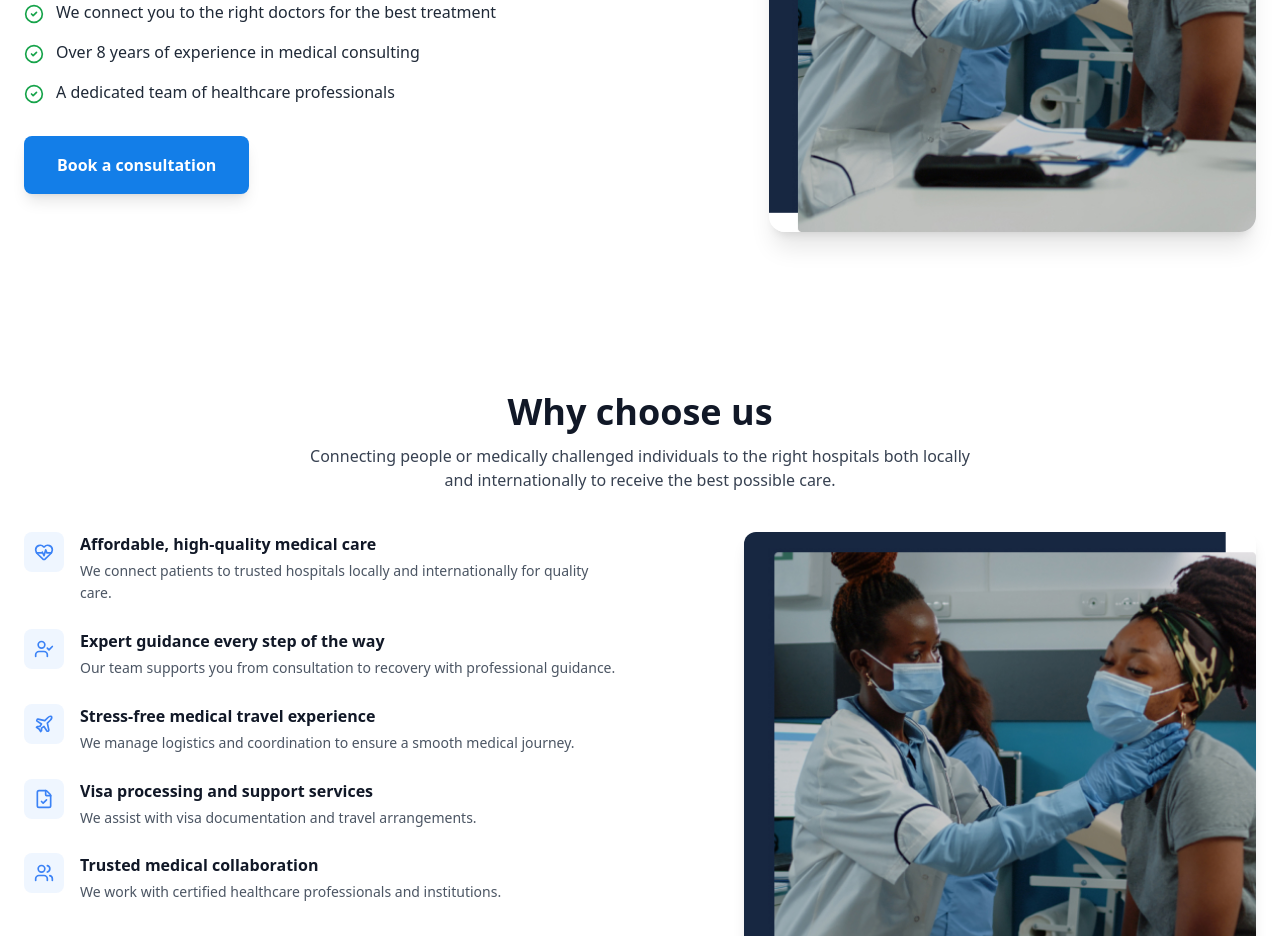
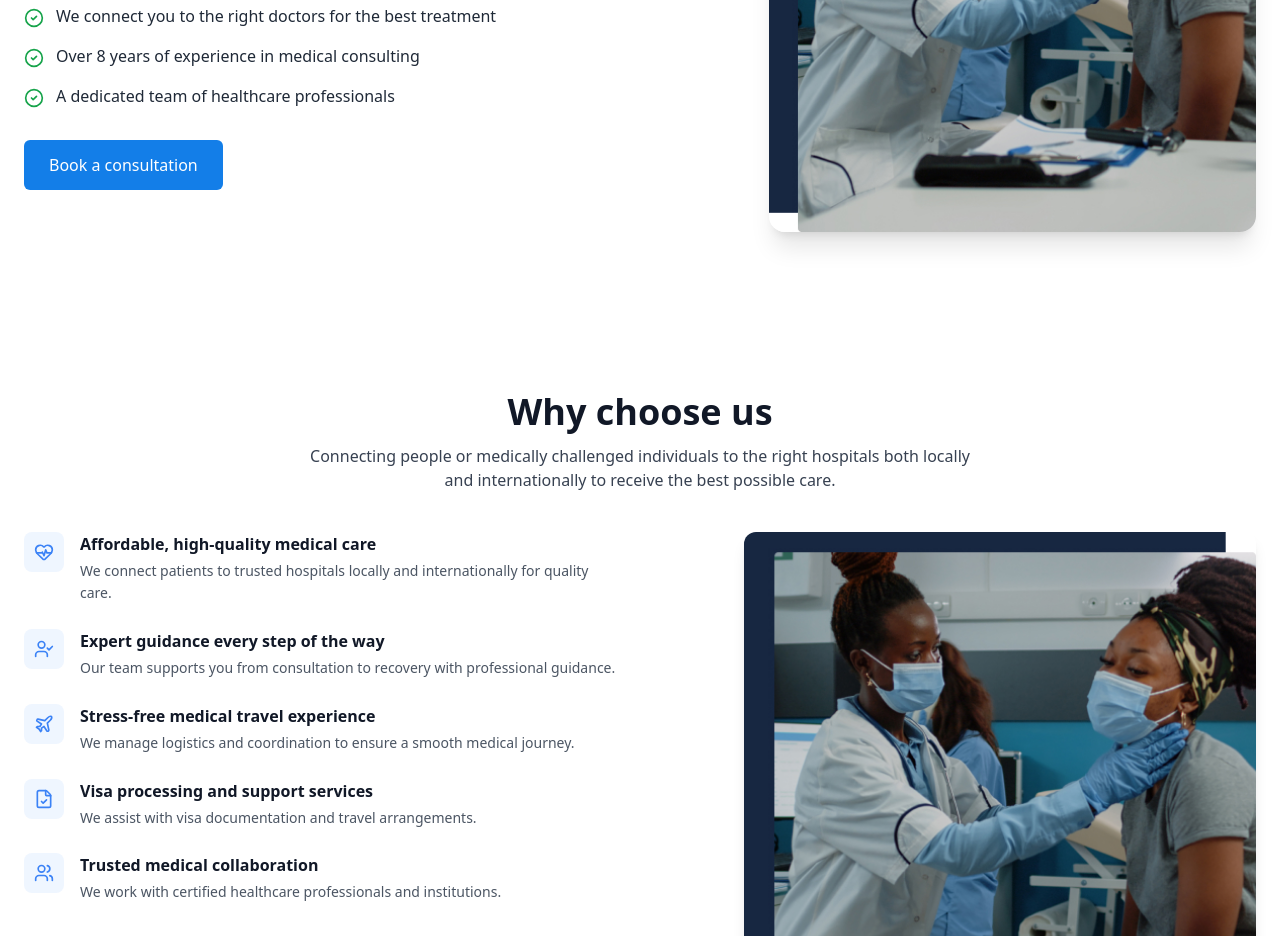
Before and after one commit to Binmuhammad001/healing-ways, a React (Vite) app: page / in a window 1280 px wide. Shown: the part 3380-4316 px from the top of the page. Built offline with nearby package versions, Linux system fonts and the light colour scheme.

Commit message:
Update section4.jsx

```diff
--- a/src/components/home/section4.jsx
+++ b/src/components/home/section4.jsx
@@ -52,10 +52,13 @@ export default function Section4() {
               ))}
             </div>
 
-            {/* CTA */}
-            <button className="bg-[#137EE8] text-white px-6 sm:px-8 py-3 sm:py-4 rounded-lg font-semibold hover:bg-blue-700 transition-colors shadow-lg">
-              Book a consultation
-            </button>
+          <button
+        onClick={handleBookConsultation}
+        className="bg-[#137EE8] text-white px-6 py-3 rounded-md hover:bg-blue-700 transition w-fit"
+      >
+        Book a consultation
+      </button>
+
           </div>
 
           {/* Image */}
```
